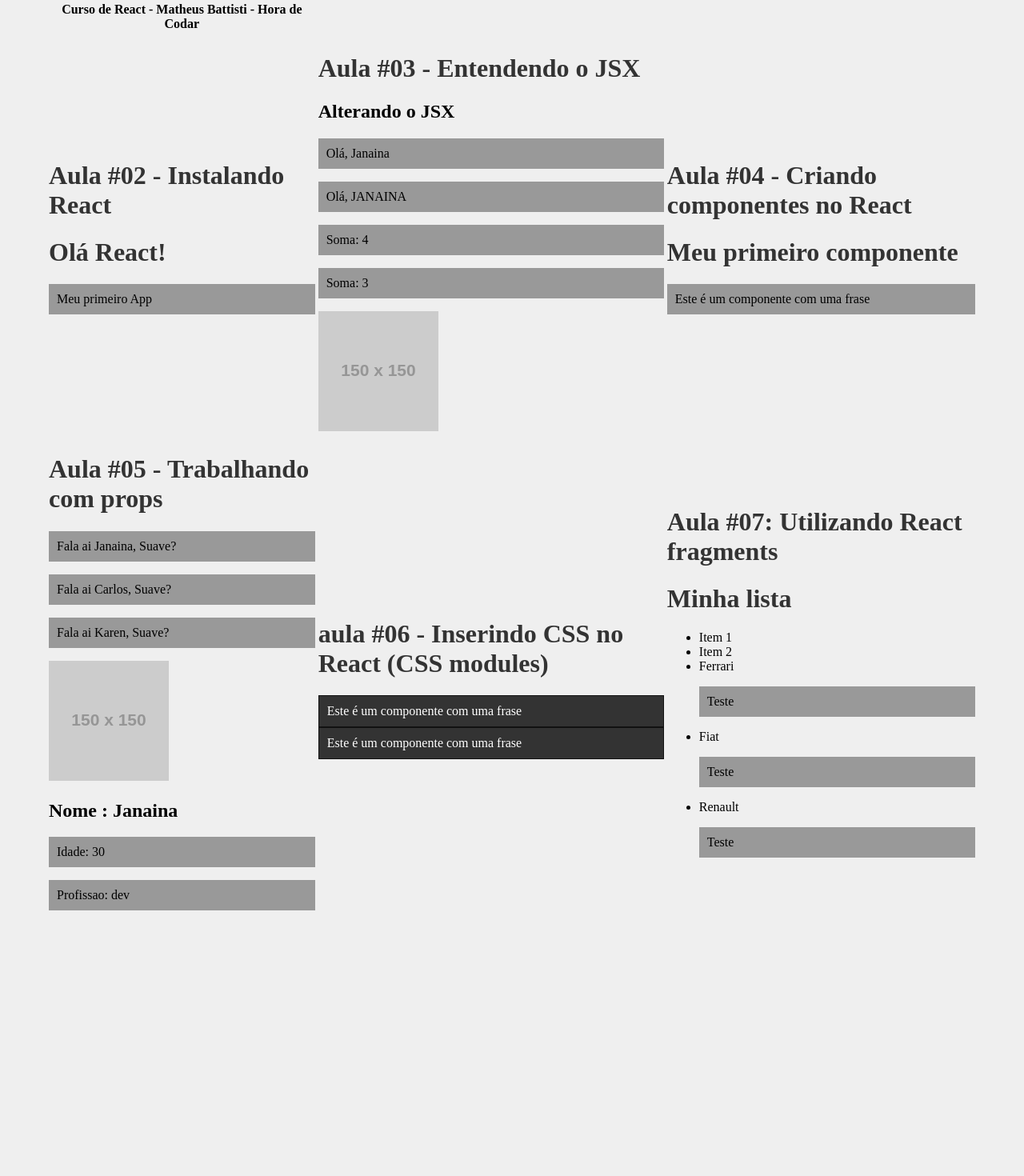
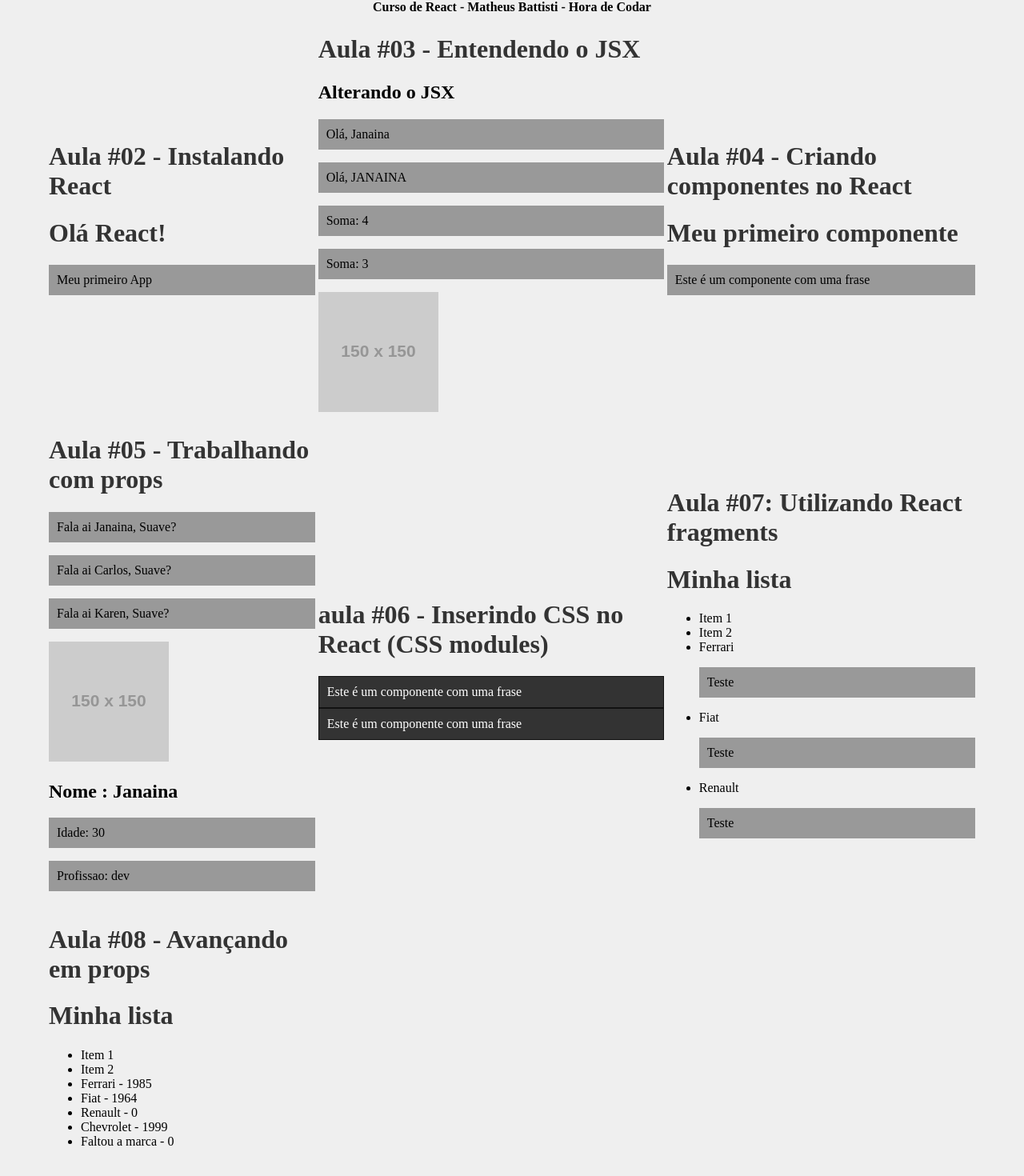
Before and after one commit to Jana-SI/curso_react, a React (Create React App) app: page / in a window 1280 px wide. Shown: the part 61-1531 px from the top of the page at 80% size. Before the commit the page ends 1278 px from the top, so only its background shows below. Built offline with nearby package versions, Linux system fonts and the light colour scheme.

Commit message:
Avançando em props

```diff
--- a/src/App.js
+++ b/src/App.js
@@ -6,14 +6,17 @@ import Aula04 from './components/aula04/aula04'
 import Aula05 from './components/aula05/aula05'
 import Aula06 from './components/aula06/aula06'
 import Aula07 from './components/aula07/aula07'
+import Aula08 from './components/aula08/aula08'
 
 function App() {
   return (
     <div className="App">
       <table>
         <thead>
-          <th><td>Curso de React - Matheus Battisti - Hora de Codar
-          </td></th>
+          <tr>
+            <th colSpan="3">Curso de React - Matheus Battisti - Hora de Codar
+            </th>
+          </tr>
         </thead>
         <tbody>
           <tr>
@@ -27,6 +30,9 @@ function App() {
             <td><Aula07 /></td>
           </tr>
           <tr>
+            <td><Aula08/></td>
+            <td></td>
+            <td></td>
           </tr>
         </tbody>
       </table>
--- /dev/null
+++ b/src/components/aula08/aula08.js
@@ -0,0 +1,12 @@
+import List from './list'
+
+function aula08() {
+    return(
+        <>
+        <h1>Aula #08 - Avançando em props</h1>
+        <List />
+        </>
+    )
+}
+
+export default aula08
--- /dev/null
+++ b/src/components/aula08/item.js
@@ -0,0 +1,22 @@
+import PropTypes from 'prop-types'
+
+
+function item({marca, ano_lancamento}) {
+    return(
+        <>
+            <li>{marca} - {ano_lancamento}</li>
+        </>
+    )
+}
+
+item.propTypes = {
+    marca: PropTypes.string.isRequired,
+    ano_lancamento: PropTypes.number
+}
+
+item.defaultProps = {
+    marca: 'Faltou a marca',
+    ano_lancamento: 0
+}
+
+export default item
--- /dev/null
+++ b/src/components/aula08/list.js
@@ -0,0 +1,20 @@
+import Item from './item'
+
+function list(){
+    return(
+        <>
+            <h1>Minha lista</h1>
+            <ul>
+                <li>Item 1</li>
+                <li>Item 2</li>
+                <Item marca="Ferrari" ano_lancamento={1985}/>
+                <Item marca="Fiat" ano_lancamento={1964}/>
+                <Item marca="Renault"/>
+                <Item marca="Chevrolet" ano_lancamento={1999}/>
+                <Item />
+            </ul>
+        </>
+    )
+}
+
+export default list
```
